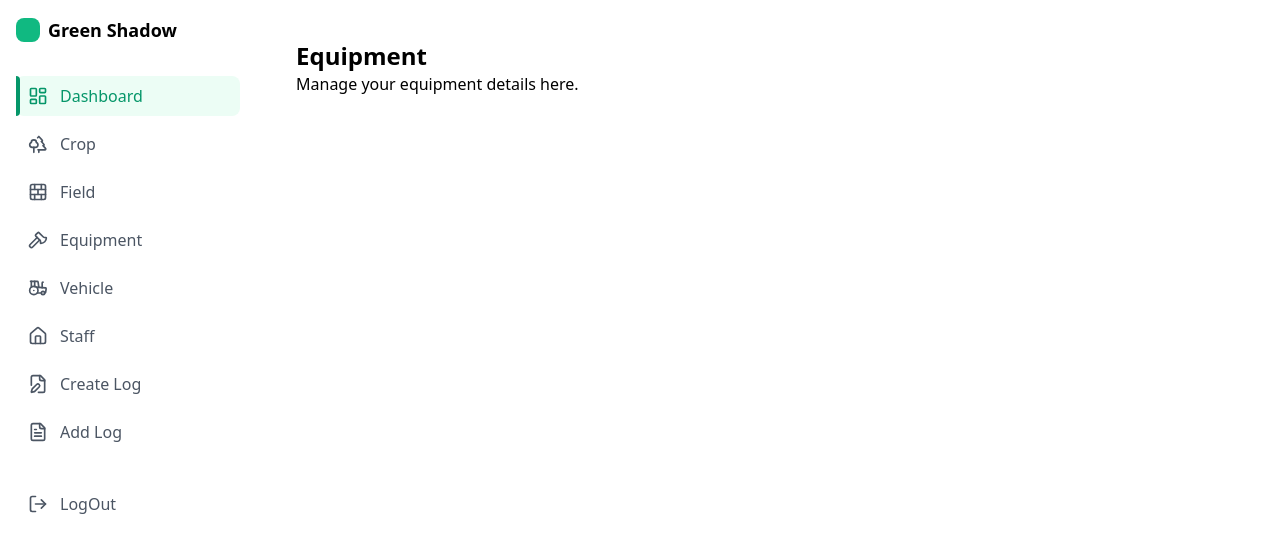
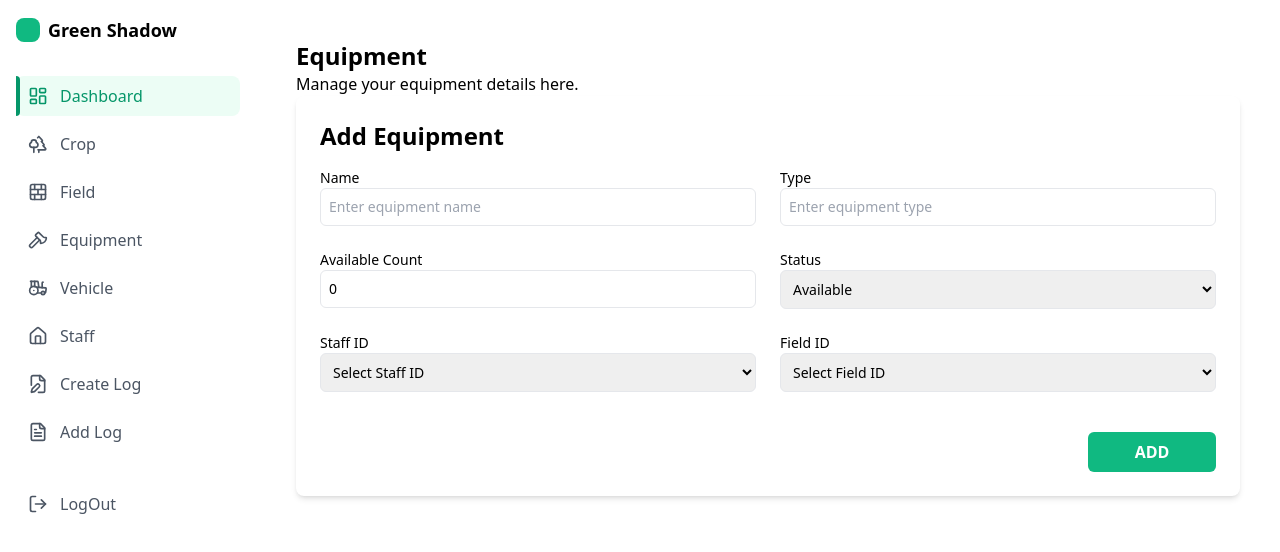
Before and after one commit to DonShanilka/greenShadow_react_frontEnd, a React (Vite) app: page /equipment in a window 1280 px wide. Shown: the top 552 px of the page. Built offline with nearby package versions, Linux system fonts and the light colour scheme.

Commit message:
create EquipmentAddForm

```diff
--- /dev/null
+++ b/src/components/equipmentComponents/EquipmentAddForm.tsx
@@ -0,0 +1,160 @@
+import React, { useState } from "react";
+
+function EquipmentAddForm() {
+
+  interface EquipmentFormData {
+    name: string;
+    type: string;
+    availableCount: number;
+    eqstatus: string;
+    staffIdOnEquipment: string;
+    fieldIdOnEquipment: string;
+  }
+
+  const [formData, setFormData] = useState<EquipmentFormData>({
+    name: "",
+    type: "",
+    availableCount: 0,
+    eqstatus: "Available",
+    staffIdOnEquipment: "",
+    fieldIdOnEquipment: "",
+  });
+
+  const handleInputChange = (e: React.ChangeEvent<HTMLInputElement | HTMLSelectElement>) => {
+    const { name, value } = e.target;
+    setFormData((prevData) => ({
+      ...prevData,
+      [name]: value,
+    }));
+  };
+
+  const handleSubmit = (e: React.FormEvent<HTMLFormElement>) => {
+    e.preventDefault();
+    onSubmit(formData);
+  };
+
+  return (
+    <>
+    <div className="w-full p-6 bg-white shadow-md rounded-lg">
+      <h2 className="text-2xl font-bold mb-4">Add Equipment</h2>
+      <form onSubmit={handleSubmit} className="space-y-6">
+        <div className="grid grid-cols-1 sm:grid-cols-2 gap-6">
+          <div>
+            <label htmlFor="name" className="block text-sm font-medium">
+              Name
+            </label>
+            <input
+              id="name"
+              name="name"
+              value={formData.name}
+              onChange={handleInputChange}
+              placeholder="Enter equipment name"
+              className="w-full p-2 border border-gray-200 rounded-md focus:outline-none focus:border-emerald-600 focus:ring-emerald-200 block sm:text-sm focus:ring-2"
+              required
+            />
+          </div>
+
+          <div>
+            <label htmlFor="type" className="block text-sm font-medium">
+              Type
+            </label>
+            <input
+              id="type"
+              name="type"
+              value={formData.type}
+              onChange={handleInputChange}
+              placeholder="Enter equipment type"
+              className="w-full p-2 border border-gray-200 rounded-md focus:outline-none focus:border-emerald-600 focus:ring-emerald-200 block sm:text-sm focus:ring-2"
+              required
+            />
+          </div>
+
+          <div>
+            <label htmlFor="availableCount" className="block text-sm font-medium">
+              Available Count
+            </label>
+            <input
+              id="availableCount"
+              name="availableCount"
+              type="number"
+              value={formData.availableCount}
+              onChange={handleInputChange}
+              placeholder="Enter available count"
+              className="w-full p-2 border border-gray-200 rounded-md focus:outline-none focus:border-emerald-600 focus:ring-emerald-200 block sm:text-sm focus:ring-2"
+              required
+            />
+          </div>
+
+          <div>
+            <label htmlFor="eqstatus" className="block text-sm font-medium">
+              Status
+            </label>
+            <select
+              id="eqstatus"
+              name="eqstatus"
+              value={formData.eqstatus}
+              onChange={handleInputChange}
+              className="w-full p-2 border border-gray-200 rounded-md focus:outline-none focus:border-emerald-600 focus:ring-emerald-200 block sm:text-sm focus:ring-2"
+              required
+            >
+              <option value="Available">Available</option>
+              <option value="Unavailable">Unavailable</option>
+            </select>
+          </div>
+
+          <div>
+            <label htmlFor="staffIdOnEquipment" className="block text-sm font-medium">
+              Staff ID
+            </label>
+            <select
+              id="staffIdOnEquipment"
+              name="staffIdOnEquipment"
+              value={formData.staffIdOnEquipment}
+              onChange={handleInputChange}
+              className="w-full p-2 border border-gray-200 rounded-md focus:outline-none focus:border-emerald-600 focus:ring-emerald-200 block sm:text-sm focus:ring-2"
+            >
+              <option value="" disabled>
+                Select Staff ID
+              </option>
+              {/* Replace with dynamic options */}
+              <option value="staff1">Staff 1</option>
+              <option value="staff2">Staff 2</option>
+            </select>
+          </div>
+
+          <div>
+            <label htmlFor="fieldIdOnEquipment" className="block text-sm font-medium">
+              Field ID
+            </label>
+            <select
+              id="fieldIdOnEquipment"
+              name="fieldIdOnEquipment"
+              value={formData.fieldIdOnEquipment}
+              onChange={handleInputChange}
+              className="w-full p-2 border border-gray-200 rounded-md focus:outline-none focus:border-emerald-600 focus:ring-emerald-200 block sm:text-sm focus:ring-2"
+            >
+              <option value="" disabled>
+                Select Field ID
+              </option>
+              {/* Replace with dynamic options */}
+              <option value="field1">Field 1</option>
+              <option value="field2">Field 2</option>
+            </select>
+          </div>
+        </div>
+
+        <div className="flex gap-2 justify-end pt-4 col-span-2">
+          <button
+            type="submit"
+            className="bg-emerald-500 font-bold text-white py-2 px-4 rounded-md hover:bg-emerald-600 w-32"
+          >
+            ADD
+          </button>
+        </div>
+      </form>
+    </div>
+    </>
+  )
+}
+
+export default EquipmentAddForm
--- a/src/pages/EquipmentPage.tsx
+++ b/src/pages/EquipmentPage.tsx
@@ -1,10 +1,12 @@
 import React from 'react';
+import EquipmentAddForm from '../components/equipmentComponents/EquipmentAddForm';
 
 const EquipmentPage = () => {
   return (
     <div className="p-6">
       <h1 className="text-2xl font-bold">Equipment</h1>
       <p>Manage your equipment details here.</p>
+      <EquipmentAddForm/>
     </div>
   );
 };
```
